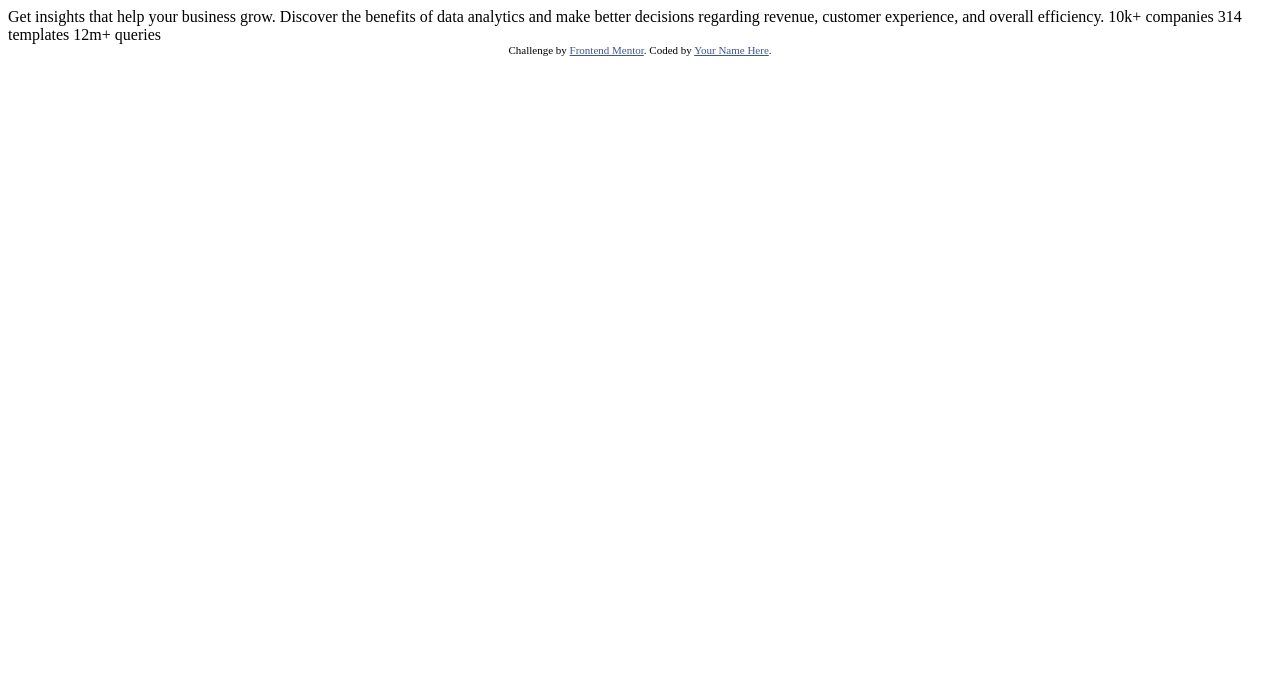
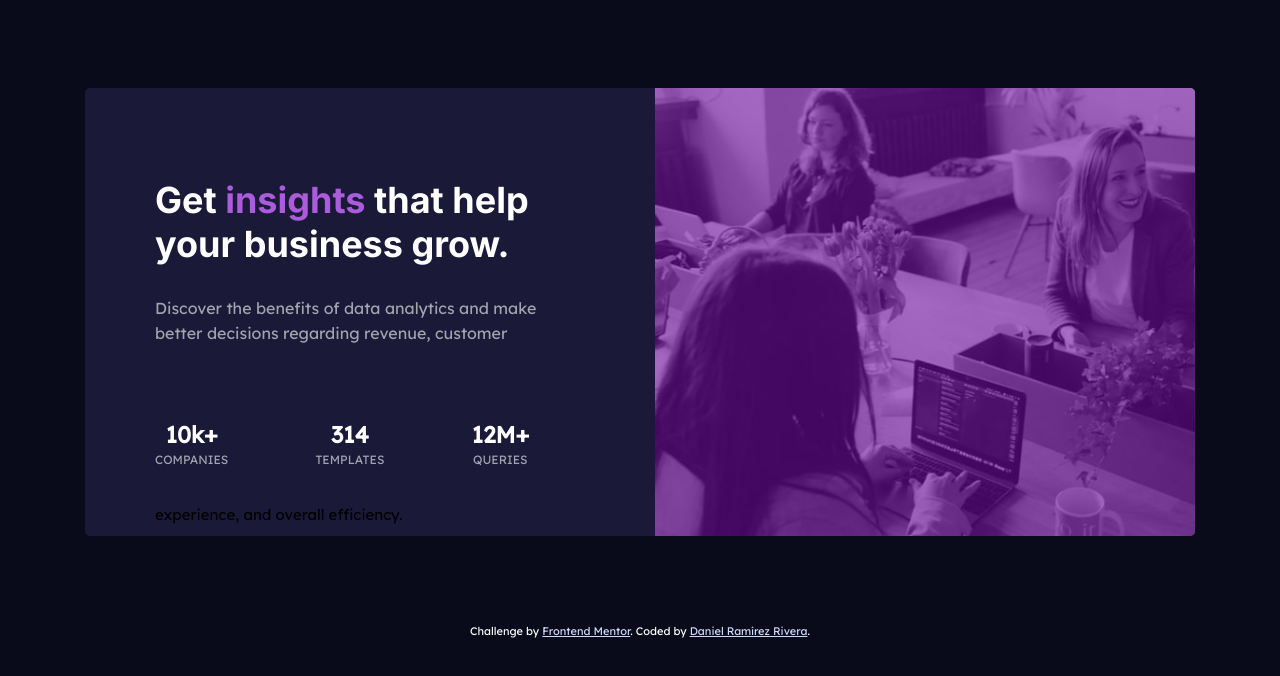
Before and after one commit to ingramirezrivera/stats-preview, a plain HTML site: page index.html in a window 1280 px wide. Drawn offline with Linux system fonts and the light colour scheme.

Commit message:
Challenge Done

```diff
--- a/index.html
+++ b/index.html
@@ -5,29 +5,50 @@
   <meta name="viewport" content="width=device-width, initial-scale=1.0"> <!-- displays site properly based on user's device -->
 
   <link rel="icon" type="image/png" sizes="32x32" href="./images/favicon-32x32.png">
-
+  <link rel="stylesheet" href="styles.css" class="css">
   <title>Frontend Mentor | Stats preview card component</title>
 
   <!-- Feel free to remove these styles or customise in your own stylesheet 👍 -->
   <style>
-    .attribution { font-size: 11px; text-align: center; }
-    .attribution a { color: hsl(228, 45%, 44%); }
+
   </style>
 </head>
 <body>
+  <main>
+    <section class="section1">
+      <div class="image">
+        <div id="layer"></div>
+      </div>
+    </section>
+    <section class="section2">
+      <h1>Get <span>insights</span> that help your business grow.</h1>
+      <p>Discover the benefits of data analytics and make better decisions regarding revenue, customer
+      <div class="stats-container">
+        <div class="stats">
+          <div class="stats-details">
+            <div class="amount">10k+</div>
+            <div class="concept">Companies</div>
+          </div>
+        </div>
+        <div class="stats">
+          <div class="stats-details">
+            <div class="amount">314</div>
+            <div class="concept">Templates</div>
+          </div>
+        </div>
+        <div class="stats">
+          <div class="stats-details">
+            <div class="amount">12M+</div>
+            <div class="concept">Queries</div>
+          </div>
+        </div>
+      </div>  experience, and overall efficiency.</p>
 
-  Get insights that help your business grow.
-
-  Discover the benefits of data analytics and make better decisions regarding revenue, customer
-  experience, and overall efficiency.
-
-  10k+ companies
-  314 templates
-  12m+ queries
-
+    </section>
+  </main>
   <div class="attribution">
     Challenge by <a href="https://www.frontendmentor.io?ref=challenge" target="_blank">Frontend Mentor</a>.
-    Coded by <a href="#">Your Name Here</a>.
+    Coded by <a href="https://danielramirezrivera.com">Daniel Ramírez Rivera</a>.
   </div>
 </body>
 </html>
--- /dev/null
+++ b/styles.css
@@ -0,0 +1,123 @@
+@import url('https://fonts.googleapis.com/css2?family=Inter:wght@400;700&family=Lexend+Deca&display=swap');
+
+:root {
+    --VeryDarkBlue: hsl(233, 47%, 7%);
+    --DarkDesaturatedBlue: hsl(244, 38%, 16%);
+    --SoftViolet: hsl(277, 64%, 61%);
+    --White: hsl(0, 0%, 100%);
+    --SlightlyTransparentWhite: hsla(0, 0%, 100%, 0.75);
+    --SlightlyTransparentWhite: hsla(0, 0%, 100%, 0.6);
+    --Layer: rgba(110,10,160,0.6);
+    --Inter: 'Inter', sans-serif;
+    --Lexend: 'Lexend Deca', sans-serif;
+
+
+}
+html {
+    font-size: 62.5%;
+}
+
+body {
+    font-family: var(--Lexend);
+    font-size: 1.5rem;
+    background-color: var(--VeryDarkBlue);
+
+}
+main{
+    height: 782px;
+    width: 328px;
+    margin: 88px auto;
+    border-radius: 5px;
+    background-color: var(--DarkDesaturatedBlue);
+    overflow: hidden;
+}
+/****************** Section1 ********************/
+.image {
+    background-image: url('./images/image-header-mobile.jpg');
+    background-size: cover;
+    width: 100%;
+    height: 240px;
+}
+#layer {
+    background-color: var(--Layer);
+    height: 100%;
+    width: 100%;
+}
+/****************** Section2 ********************/
+.section2 {
+    padding: 0 40px;
+}
+h1{
+    text-align: center;
+    color: var(--White);
+    font-size: 2.6rem;
+    font-family: var(--Inter);
+    margin-top: 40px;
+}
+span {
+    color: var(--SoftViolet);
+}
+p{
+    text-align: center;
+    color: var(--SlightlyTransparentWhite);
+    font-size: 1.6rem;
+    line-height: 25px;
+    height: 110px;
+}
+
+.stats{
+    color: var(--SlightlyTransparentWhite);
+    line-height: 25px;
+}
+.amount  {
+    font-weight: 700;
+    font-size: 2.3rem;
+    color: var(--White);
+    text-align: center;
+}
+.concept {
+    text-transform: uppercase;
+    font-size: 1.2rem;
+    text-align: center;
+    margin-bottom: 33px;
+}
+
+
+
+/************ Footer **************/
+.attribution {
+    font-size: 11px;
+    text-align: center;
+    margin-bottom: 88px;
+    color: var(--White);
+     }
+.attribution a { color: hsl(228, 100%, 91%); }
+
+@media only screen and (min-width: 1200px){
+    main {
+        width: 1110px;
+        height: 448px;
+        display: flex;
+        flex-direction: row-reverse;
+    }
+    .image {
+        width: 540px;
+        height: 100%;
+    }
+    .section2 {
+        padding: 50px 70px;
+    }
+    h1 {
+        font-size: 3.6rem;
+        text-align: left;
+    }
+    p {
+        text-align: left;
+    }
+    .stats-container {
+        width: 87%;
+        display: flex;
+        justify-content: space-between;
+    }
+
+}
```
